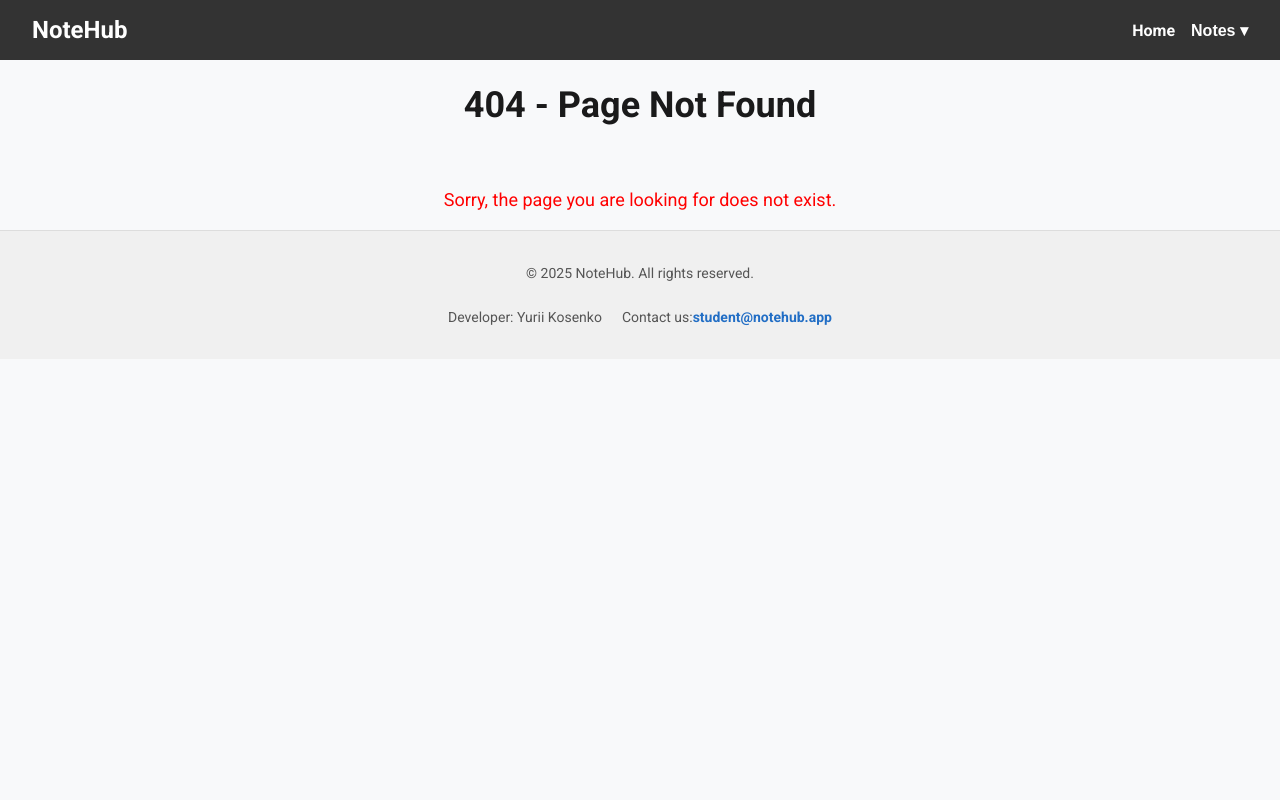
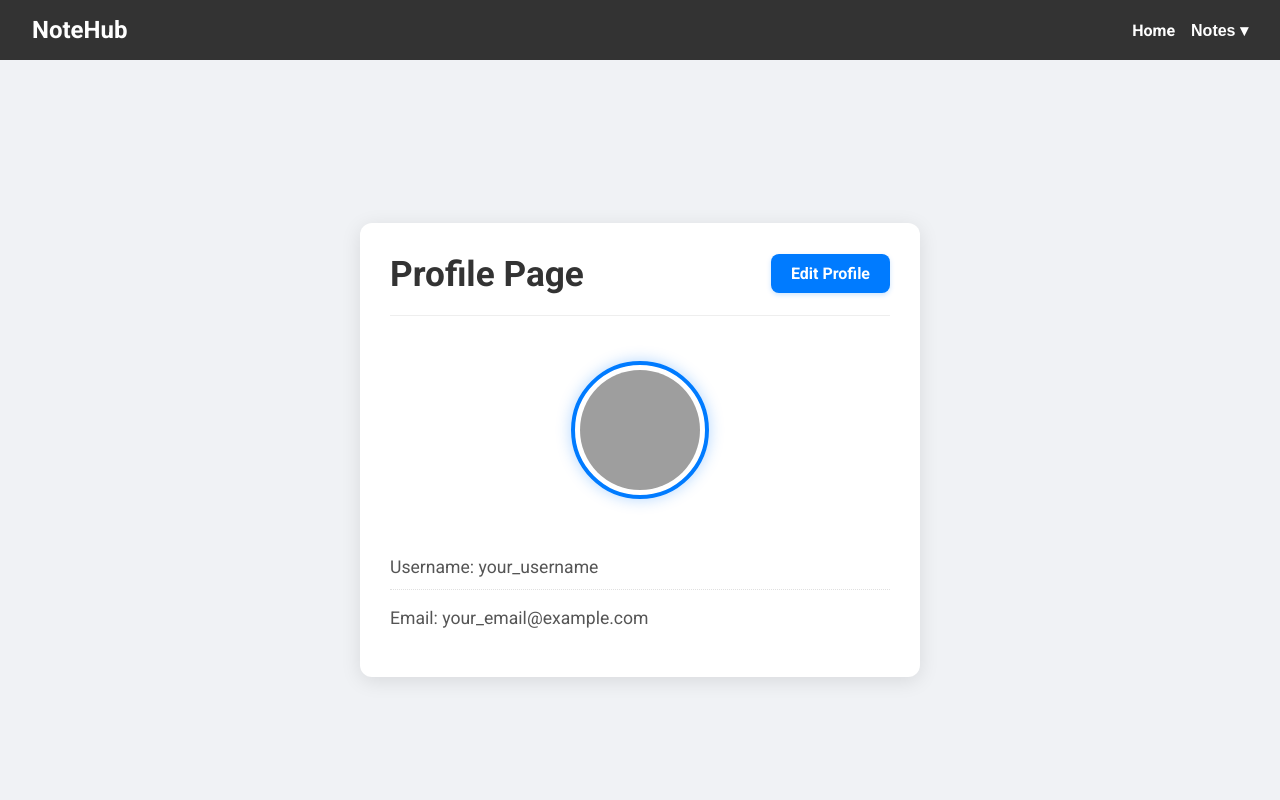
Before and after one commit to Yurii131178/09-auth, a Next.js app: page /profile in a window 1280 px wide. Before the commit this address had no page. Shown: the top 800 px of the page. Built offline with nearby package versions, Linux system fonts and the light colour scheme; grey boxes are pictures that could not be loaded.

Commit message:
add JSX to Profile/page_replace a with Link_href={#}

```diff
--- /dev/null
+++ b/app/(private routes)/profile/Profile.module.css
@@ -0,0 +1,90 @@
+.mainContent {
+  display: flex;
+  justify-content: center;
+  align-items: center;
+  min-height: calc(100vh - 60px); /* Adjust based on header/footer height */
+  background-color: #f0f2f5;
+  padding: 20px;
+}
+
+.profileCard {
+  background-color: #ffffff;
+  border-radius: 12px;
+  box-shadow: 0 4px 20px rgba(0, 0, 0, 0.1);
+  padding: 30px;
+  width: 100%;
+  max-width: 500px;
+  text-align: center;
+  display: flex;
+  flex-direction: column;
+  gap: 25px;
+}
+
+.header {
+  display: flex;
+  justify-content: space-between;
+  align-items: center;
+  border-bottom: 1px solid #eee;
+  padding-bottom: 20px;
+  margin-bottom: 20px;
+}
+
+.formTitle {
+  font-size: 2.2em;
+  color: #333;
+  margin: 0;
+  font-weight: 700;
+}
+
+.editProfileButton {
+  background-color: #007bff;
+  color: white;
+  padding: 10px 20px;
+  border-radius: 8px;
+  text-decoration: none;
+  font-weight: 600;
+  transition:
+    background-color 0.3s ease,
+    transform 0.2s ease;
+  box-shadow: 0 2px 5px rgba(0, 123, 255, 0.2);
+}
+
+.editProfileButton:hover {
+  background-color: #0056b3;
+  transform: translateY(-2px);
+}
+
+.avatarWrapper {
+  margin: 0 auto;
+  border: 4px solid #007bff;
+  border-radius: 50%;
+  padding: 5px;
+  display: inline-block;
+  box-shadow: 0 0 15px rgba(0, 123, 255, 0.3);
+}
+
+.avatar {
+  border-radius: 50%;
+  display: block;
+  object-fit: cover;
+  width: 120px; /* Ensure this matches the width/height in the component */
+  height: 120px; /* Ensure this matches the width/height in the component */
+}
+
+.profileInfo {
+  text-align: left;
+  line-height: 1.8;
+  font-size: 1.1em;
+  color: #555;
+  padding-top: 15px;
+}
+
+.profileInfo p {
+  margin: 8px 0;
+  padding: 5px 0;
+  border-bottom: 1px dotted #e0e0e0;
+}
+
+.profileInfo p:last-child {
+  border-bottom: none;
+}
--- /dev/null
+++ b/app/(private routes)/profile/page.tsx
@@ -0,0 +1,32 @@
+import Link from 'next/link';
+import css from './Profile.module.css';
+
+const Profile = () => {
+  return (
+    <main className={css.mainContent}>
+      <div className={css.profileCard}>
+        <div className={css.header}>
+          <h1 className={css.formTitle}>Profile Page</h1>
+          <Link href={'#'} className={css.editProfileButton}>
+            Edit Profile
+          </Link>
+        </div>
+        <div className={css.avatarWrapper}>
+          <img
+            src="Avatar"
+            alt="User Avatar"
+            width={120}
+            height={120}
+            className={css.avatar}
+          />
+        </div>
+        <div className={css.profileInfo}>
+          <p>Username: your_username</p>
+          <p>Email: your_email@example.com</p>
+        </div>
+      </div>
+    </main>
+  );
+};
+
+export default Profile;
```
